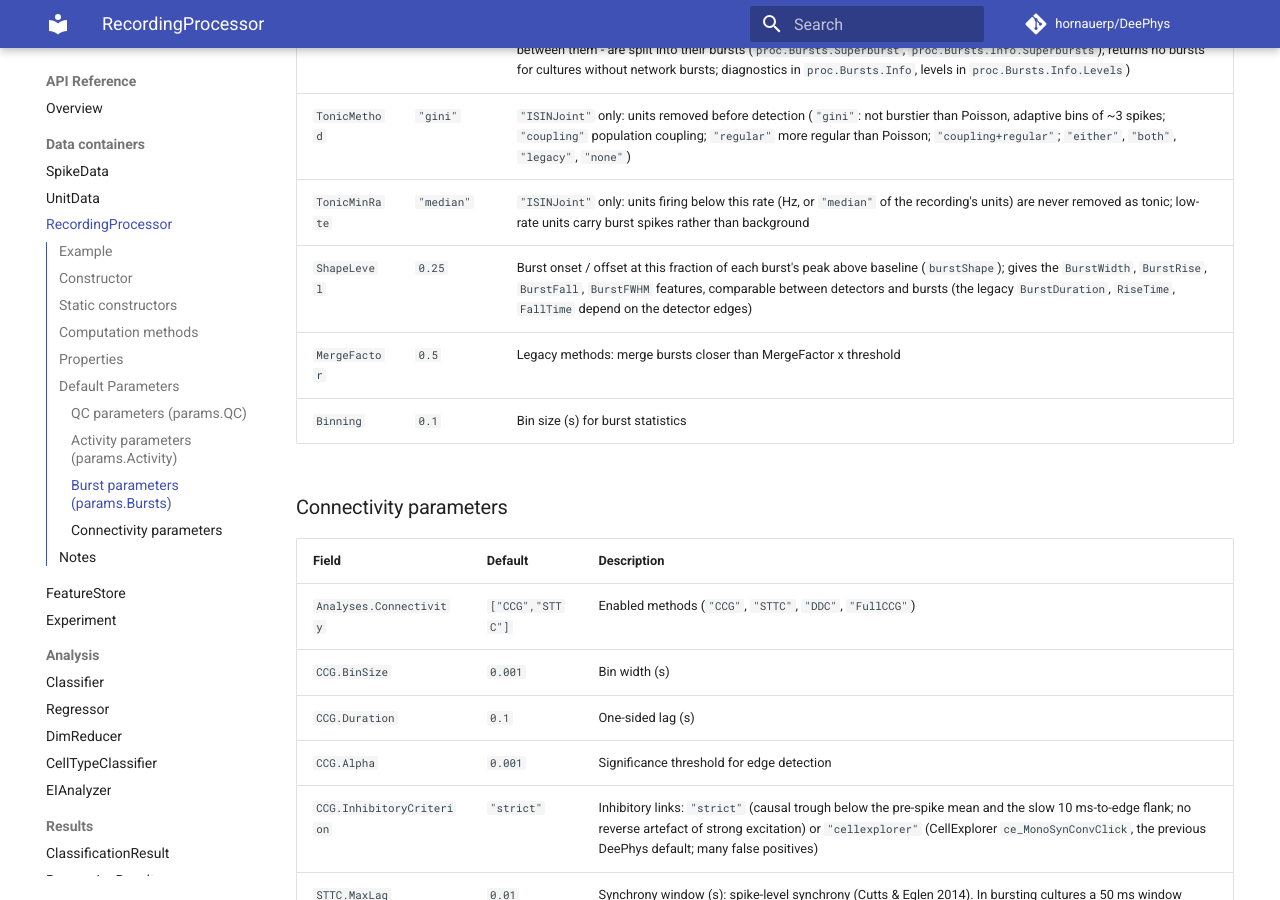
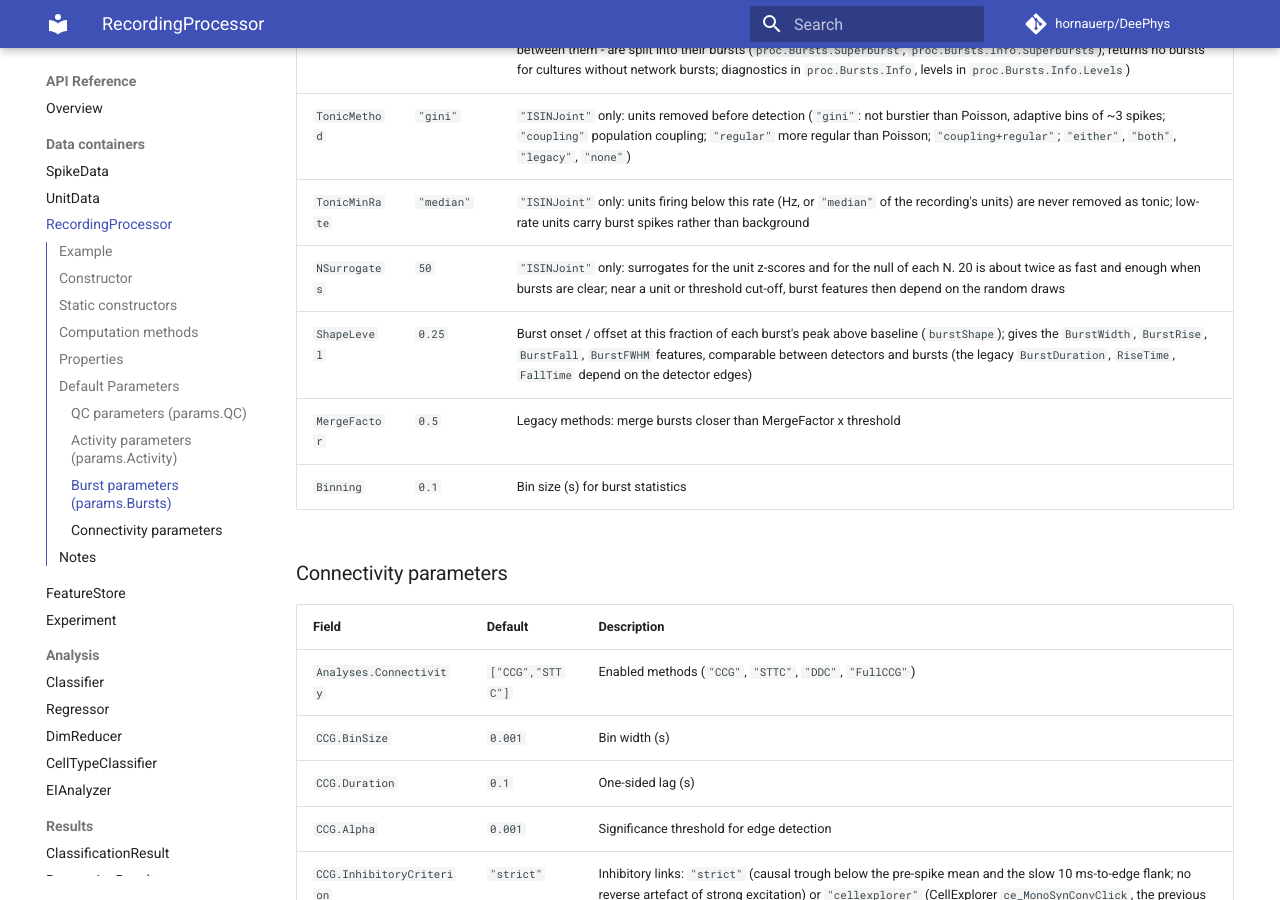
Before and after one commit to hornauerp/DeePhys, an MkDocs documentation site: the page built from docs/api/RecordingProcessor.md, in a window 1280 px wide and 900 px high, scrolled down 4319 px. Built offline with MkDocs 1.6.1 and Material for MkDocs 9.7.7, drawn with Linux system fonts in a browser that asks for light colours; comment, search, counter and statistics services are not loaded.

Commit message:
Burst detection with 50 surrogates by default
Parameters.Bursts.NSurrogates (50) is passed to detectNetworkBursts; 20 is about twice as
fast and enough for clear bursts. FeatureDefinitionVersion 7.

```diff
--- a/docs/api/RecordingProcessor.md
+++ b/docs/api/RecordingProcessor.md
@@ -115,6 +115,7 @@ proc = RecordingProcessor(sd, struct('QC', struct('FiringRate', [0.1 10])));
 | `Method` | `"ISINJoint"` | `"ISIN"` (legacy: N by Dunn index, valley threshold, tonic heuristic; reports bursts in cultures without network bursts), `"logISI"` (deprecated: no chance test), or `"ISINJoint"` (`detectNetworkBursts`: N and threshold chosen jointly against circular-shift surrogates; distinct maxima of the significance map are levels of grouping (bursts, sub-events, superbursts / epochs); within the burst level the finest scale that keeps bursts whole, so all synchronous events recruiting `MinBurstUnits` units (significantly more than expected by chance) count; superbursts - trains of bursts without silence between them - are split into their bursts (`proc.Bursts.Superburst`, `proc.Bursts.Info.Superbursts`); returns no bursts for cultures without network bursts; diagnostics in `proc.Bursts.Info`, levels in `proc.Bursts.Info.Levels`) |
 | `TonicMethod` | `"gini"` | `"ISINJoint"` only: units removed before detection (`"gini"`: not burstier than Poisson, adaptive bins of ~3 spikes; `"coupling"` population coupling; `"regular"` more regular than Poisson; `"coupling+regular"`; `"either"`, `"both"`, `"legacy"`, `"none"`) |
 | `TonicMinRate` | `"median"` | `"ISINJoint"` only: units firing below this rate (Hz, or `"median"` of the recording's units) are never removed as tonic; low-rate units carry burst spikes rather than background |
+| `NSurrogates` | `50` | `"ISINJoint"` only: surrogates for the unit z-scores and for the null of each N. 20 is about twice as fast and enough when bursts are clear; near a unit or threshold cut-off, burst features then depend on the random draws |
 | `ShapeLevel` | `0.25` | Burst onset / offset at this fraction of each burst's peak above baseline (`burstShape`); gives the `BurstWidth`, `BurstRise`, `BurstFall`, `BurstFWHM` features, comparable between detectors and bursts (the legacy `BurstDuration`, `RiseTime`, `FallTime` depend on the detector edges) |
 | `MergeFactor` | `0.5` | Legacy methods: merge bursts closer than MergeFactor x threshold |
 | `Binning` | `0.1` | Bin size (s) for burst statistics |
```
Also changed, not shown: 3 other files.
